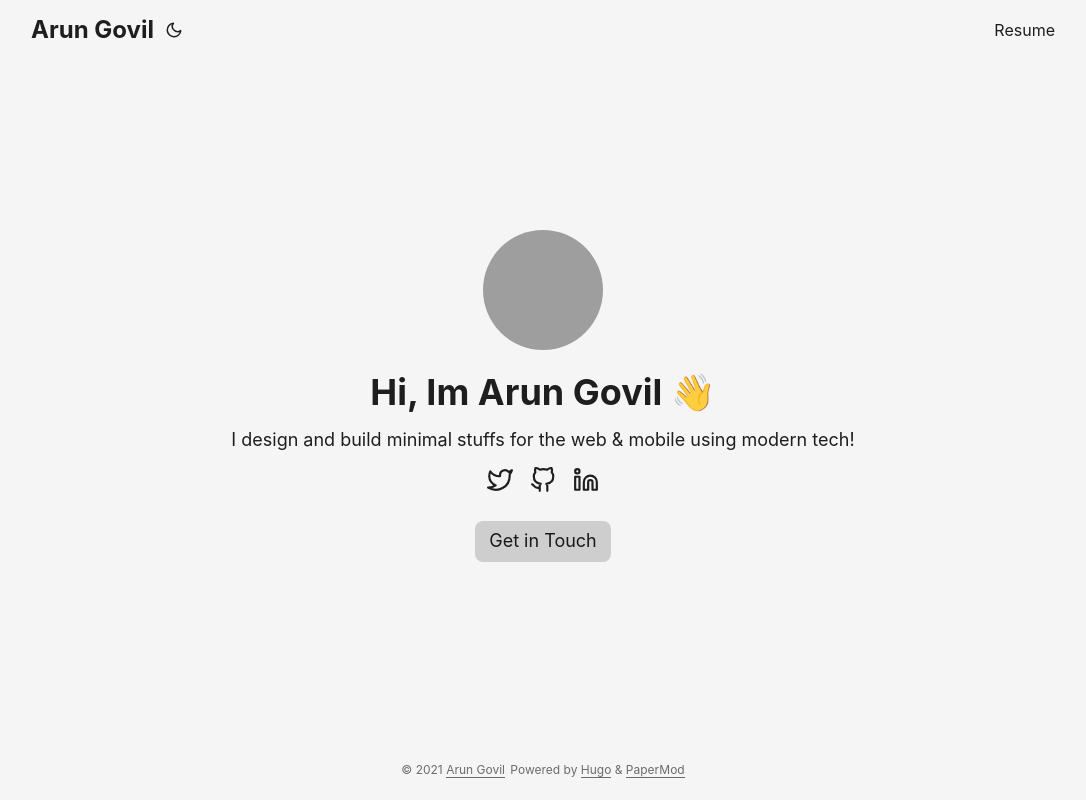
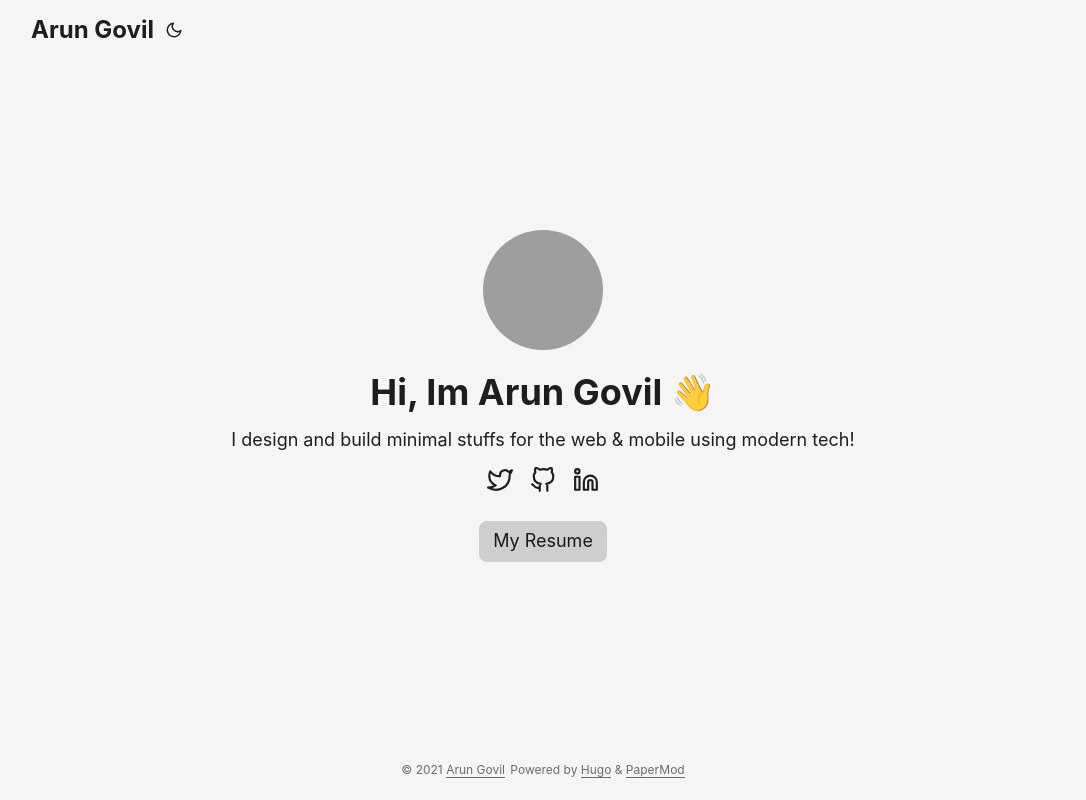
Before and after one commit to ArunGovil/ArunGovil.github.io, a plain HTML site: page index.html in a window 1280 px wide. Shown: the whole page, without its empty margins (97-1183 px from the left). Drawn offline with Linux system fonts and the light colour scheme; grey boxes are pictures that could not be loaded.

Commit message:
link updated

```diff
--- a/index.html
+++ b/index.html
@@ -122,11 +122,6 @@
             </span>
         </div>
         <ul id="menu">
-            <li>
-                <a href="https://rb.gy/ybakpr" title="Resume">
-                    <span>Resume</span>
-                </a>
-            </li>
         </ul>
     </nav>
 </header>
@@ -162,8 +157,8 @@
 </div>
 
         <div class="buttons">
-            <a class="button" href="arungovil.github.io" rel="noopener" title="Get in Touch">
-                <span class="button-inner">Get in Touch</span>
+            <a class="button" href="https://rb.gy/ybakpr" rel="noopener" title="My Resume">
+                <span class="button-inner">My Resume</span>
             </a>
         </div>
     </div>
```
Also changed, not shown: 404.html (+0 -5 lines), archives/index.html (+0 -5 lines), categories/index.html (+0 -5 lines), tags/index.html (+0 -5 lines).
